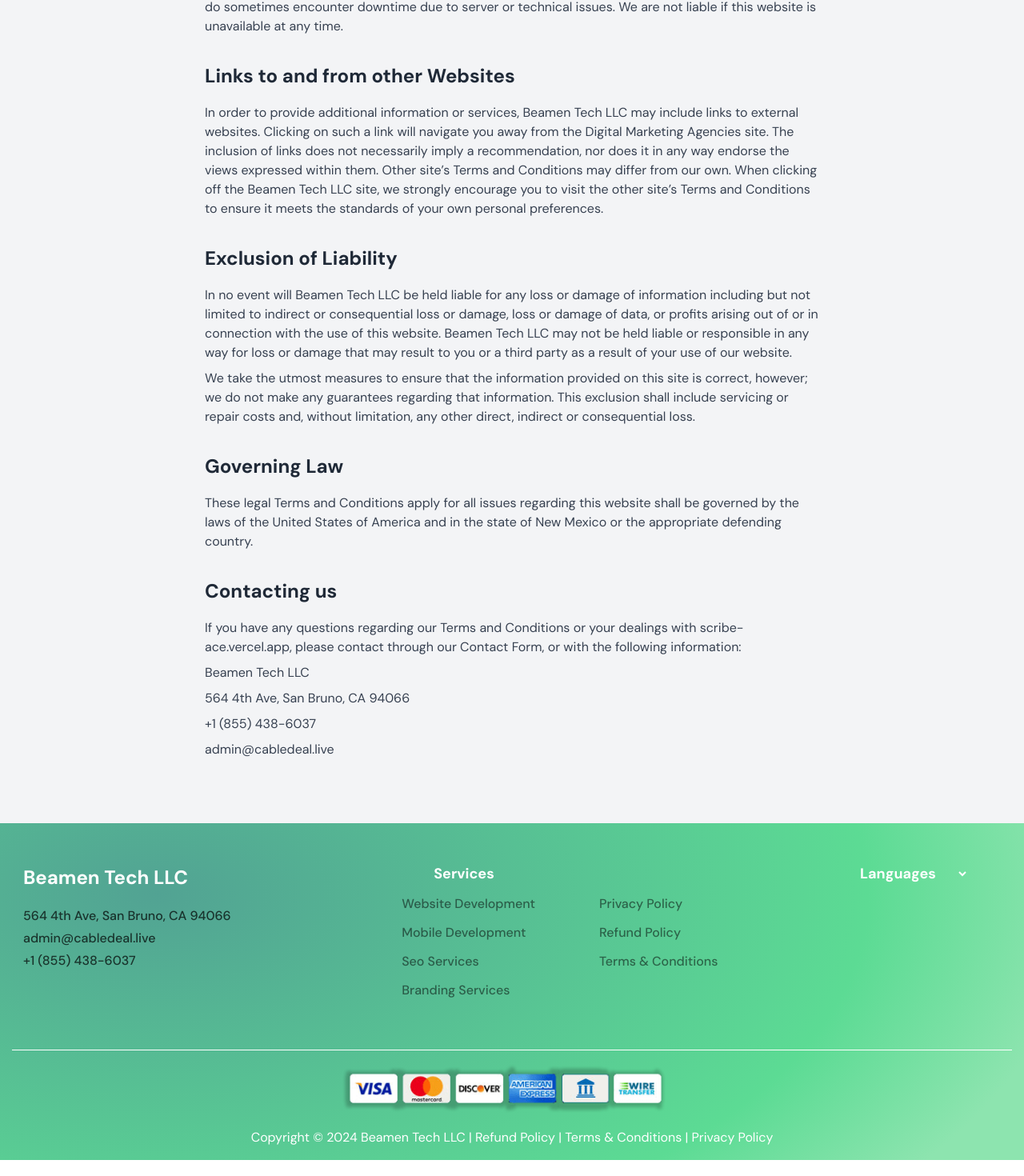
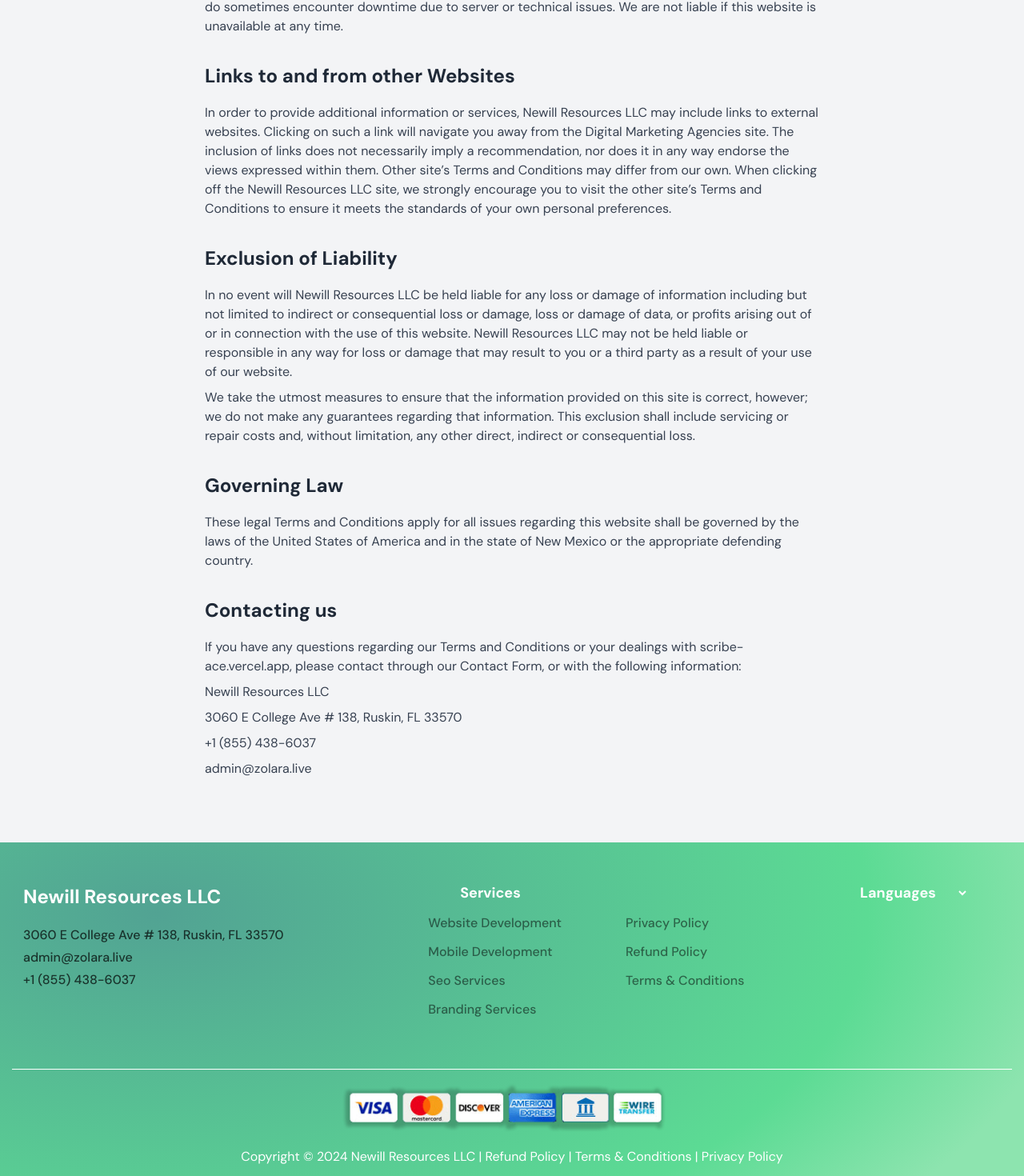
Before and after one commit to ZaidAhmed786/Scribe-Ace, a Next.js app: page /terms-conditions in a window 1280 px wide. Shown: the part 918-2388 px from the top of the page at 80% size. Built offline with nearby package versions, Linux system fonts and the light colour scheme.

Commit message:
company chaged

```diff
--- a/components/global/footer/index.tsx
+++ b/components/global/footer/index.tsx
@@ -6,12 +6,12 @@
       <div className=" flex lg:m-auto m-auto flex-col lg:flex-row ml-5 mr-8 footer_sec">
         <div className="  sm:justify-center">
           <h2 className="text-color-secondary font-semibold text-xl">
-            <p> Beamen Tech LLC</p>
+            <p> Newill Resources LLC</p>
           </h2>
           <p className="text-color-fifth lg:font-medium font-normal lg:text-sm lg:max-w-sm mt-4 leading-7">
-            <p>564 4th Ave, San Bruno, CA 94066</p>
+            <p>3060 E College Ave # 138, Ruskin, FL 33570</p>
             <p>
-              <a href="mailto:admin@cabledeal.live">admin@cabledeal.live</a>
+              <a href="mailto:admin@zolara.live ">admin@zolara.live </a>
             </p>
             <p>
               <a href="tel:+1 (855) 438-6037">+1 (855) 438-6037</a>
@@ -89,7 +89,7 @@
       <div className="container mx-auto px-4 bottom-1 pb-4 footer_border">
         <div className="flex flex-wrap justify-center items-center">
           <p className="text-white text-sm sm:text-base">
-            Copyright © 2024 Beamen Tech LLC |{" "}
+            Copyright © 2024 Newill Resources LLC |{" "}
             <Link href="/refund-policy">Refund Policy</Link> |{" "}
             <Link href="/terms-conditions">Terms & Conditions </Link>|{" "}
             <Link href="/privacy-policy">Privacy Policy</Link>
--- a/components/global/header/index.tsx
+++ b/components/global/header/index.tsx
@@ -116,12 +116,12 @@
               href="/"
               className="text-color-primary md:text-[30px] font-semibold text-[20px]"
             >
-              Beamen Tech
+             Newill Resources LLC
             </Link>
           </div>
           <div>
             <Link
-              href="tel:+18554386037"
+              href="tel:+1 (855) 438-6037"
               className="bg-color-secondary font-semibold text-color-fourth bg inline-block md:text-xl md:py-2 md:px-8 py-1 px-3  rounded-[28px] sm:text-lg"
             >
               +1 (855) 438-6037
--- a/components/global/portfolio/index.tsx
+++ b/components/global/portfolio/index.tsx
@@ -77,7 +77,7 @@
             Our Work
           </h1>
           <p className=" mx-auto leading-6 text-base xl:text-xl lg:text-lg  text-md px-3 font-normal text-color-fifth">
-          Beamen Tech LLC offers website design and development services and
+          Newill Resources LLC  offers website design and development services and
             promises to become a big part of its customer’s success and growth.
           </p>
         </div>
--- a/components/home/services/data.json
+++ b/components/home/services/data.json
@@ -23,12 +23,12 @@
       {
         "url": "fifth.png",
         "title": "Mobile App Development",
-        "details": "We at Beamen Tech LLC have years of experience in offering web and mobile app development services. We are not just bragging, our team of designers and developers..."
+        "details": "We at Newill Resources LLC have years of experience in offering web and mobile app development services. We are not just bragging, our team of designers and developers..."
       },
       {
         "url": "sixth.png",
         "title": "E-Commerce Platform Development",
-        "details": "Beamen Tech LLC offers eCommerce development services with a customer-centric approach, enabling brands to achieve tangible business outcomes through enhanced e-shopping experiences... "
+        "details": "Newill Resources LLC offers eCommerce development services with a customer-centric approach, enabling brands to achieve tangible business outcomes through enhanced e-shopping experiences... "
       }
 
     ]
--- a/pages/props.json
+++ b/pages/props.json
@@ -177,7 +177,7 @@
     "steps_home": [
         {
             "heading": "Your Idea",
-            "text": "We at Beamen Tech LLC value you and your product. It's very important for us to evaluate whether we are a good match for each other or not. In this session, we bounce ideas off each other to kick start the project.",
+            "text": "We at Newill Resources LLC value you and your product. It's very important for us to evaluate whether we are a good match for each other or not. In this session, we bounce ideas off each other to kick start the project.",
             "num": "1",
             "style": "fade-right"
         },
@@ -235,7 +235,7 @@
         },
         {
             "title": "Mobile App Development",
-            "details": "Beamen Tech LLC have years of experience in offering web and mobile app development services. We are not just bragging, our team of designers and developers.",
+            "details": "Newill Resources LLC have years of experience in offering web and mobile app development services. We are not just bragging, our team of designers and developers.",
             "url": "/portfolio-2.png"
         }
     ],
--- a/pages/refund-policy.tsx
+++ b/pages/refund-policy.tsx
@@ -27,11 +27,11 @@
 
           <div>
             <h3 className="text-xl text-left font-semibold text-gray-800 mb-4">SEO Refund Policy</h3>
-            <p className="text-gray-700 mb-2">Beamen Tech LLC will not be liable for refund or guarantee of top search ranking under the following circumstances:</p>
+            <p className="text-gray-700 mb-2">Newill Resources LLC will not be liable for refund or guarantee of top search ranking under the following circumstances:</p>
             <ul className="text-gray-700 mb-4">
               <li>In case of effect on SEO ranking due to changes in ranking algorithm, policies or functionality of search engines.</li>
               <li>Link building, a part of SEO, is carried out based on the information provided by you. If the URLs given are incorrect, we will not be responsible for any subsequent errors and there will not be any refunds or money-back guarantee.</li>
-              <li>Beamen Tech LLC will not be responsible for SEO results if the client engages with any other third-party SEO services.</li>
+              <li>Newill Resources LLC will not be responsible for SEO results if the client engages with any other third-party SEO services.</li>
               <li>Number of times and rank of a website appearing on the search list varies, and thus an immediate change in the search ranking cannot be guaranteed.</li>
               <li>Any adverse effect on ranking due to changes in website content by the client or third-party service provider hired by them.</li>
               <li>We make no guarantee that our SEO services will show the client’s website in the top ten search rank. However, understand that we work in your best interest and put in our best effort to provide genuinely profitable results. Our aim is to make your life simpler and your business more lucrative.</li>
--- a/pages/terms-conditions.tsx
+++ b/pages/terms-conditions.tsx
@@ -21,7 +21,7 @@
 
             <div className="mb-8">
               <h3 className="text-xl text-left font-semibold text-gray-800 mb-4">Use of Our Website</h3>
-              <p className="text-gray-700 mb-2">You are permitted to use this site for your own purposes to print, download, and share material provided you do not modify any content without our explicit consent. Material on this website may not be republished online or offline without our permission. The copyright and all intellectual property rights of the material on this site are owned by Beamen Tech LLC and may not be reproduced without our prior consent.</p>
+              <p className="text-gray-700 mb-2">You are permitted to use this site for your own purposes to print, download, and share material provided you do not modify any content without our explicit consent. Material on this website may not be republished online or offline without our permission. The copyright and all intellectual property rights of the material on this site are owned by Newill Resources LLC and may not be reproduced without our prior consent.</p>
             </div>
 
             <div className="mb-8">
@@ -37,12 +37,12 @@
 
             <div className="mb-8">
               <h3 className="text-xl text-left font-semibold text-gray-800 mb-4">Links to and from other Websites</h3>
-              <p className="text-gray-700 mb-2">In order to provide additional information or services, Beamen Tech LLC may include links to external websites. Clicking on such a link will navigate you away from the Digital Marketing Agencies site. The inclusion of links does not necessarily imply a recommendation, nor does it in any way endorse the views expressed within them. Other site’s Terms and Conditions may differ from our own. When clicking off the Beamen Tech LLC site, we strongly encourage you to visit the other site’s Terms and Conditions to ensure it meets the standards of your own personal preferences.</p>
+              <p className="text-gray-700 mb-2">In order to provide additional information or services, Newill Resources LLC may include links to external websites. Clicking on such a link will navigate you away from the Digital Marketing Agencies site. The inclusion of links does not necessarily imply a recommendation, nor does it in any way endorse the views expressed within them. Other site’s Terms and Conditions may differ from our own. When clicking off the Newill Resources LLC site, we strongly encourage you to visit the other site’s Terms and Conditions to ensure it meets the standards of your own personal preferences.</p>
             </div>
 
             <div className="mb-8">
               <h3 className="text-xl text-left font-semibold text-gray-800 mb-4">Exclusion of Liability</h3>
-              <p className="text-gray-700 mb-2">In no event will Beamen Tech LLC be held liable for any loss or damage of information including but not limited to indirect or consequential loss or damage, loss or damage of data, or profits arising out of or in connection with the use of this website. Beamen Tech LLC may not be held liable or responsible in any way for loss or damage that may result to you or a third party as a result of your use of our website.</p>
+              <p className="text-gray-700 mb-2">In no event will Newill Resources LLC be held liable for any loss or damage of information including but not limited to indirect or consequential loss or damage, loss or damage of data, or profits arising out of or in connection with the use of this website. Newill Resources LLC may not be held liable or responsible in any way for loss or damage that may result to you or a third party as a result of your use of our website.</p>
               <p className="text-gray-700 mb-2">We take the utmost measures to ensure that the information provided on this site is correct, however; we do not make any guarantees regarding that information. This exclusion shall include servicing or repair costs and, without limitation, any other direct, indirect or consequential loss.</p>
             </div>
 
@@ -54,10 +54,10 @@
             <div className="mb-8">
               <h3 className="text-xl text-left font-semibold text-gray-800 mb-4">Contacting us</h3>
               <p className="text-gray-700 mb-2">If you have any questions regarding our Terms and Conditions or your dealings with scribe-ace.vercel.app, please contact through our Contact Form, or with the following information:</p>
-              <p className="text-gray-700 mb-2">Beamen Tech LLC</p>
-              <p className="text-gray-700 mb-2">564 4th Ave, San Bruno, CA 94066</p>
-              <p className="text-gray-700 mb-2"> <a href="tel:8554386037">+1 (855) 438-6037</a></p>
-              <p className="text-gray-700 mb-2"><a href="mailto:admin@cabledeal.live">admin@cabledeal.live</a></p>
+              <p className="text-gray-700 mb-2">Newill Resources LLC</p>
+              <p className="text-gray-700 mb-2">3060 E College Ave # 138, Ruskin, FL 33570</p>
+              <p className="text-gray-700 mb-2"> <a href="tel:+1 (855) 438-6037">+1 (855) 438-6037</a></p>
+              <p className="text-gray-700 mb-2"><a href="mailto:admin@zolara.live">admin@zolara.live</a></p>
             </div>
 
           </div>
```
